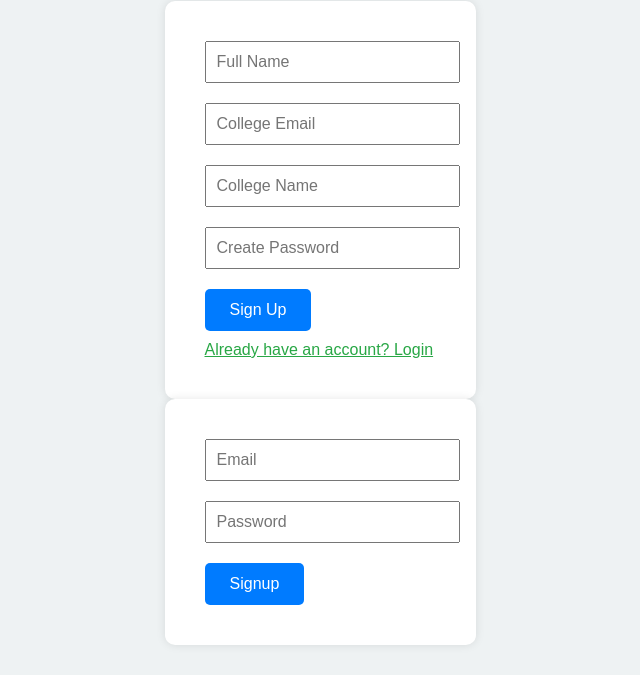
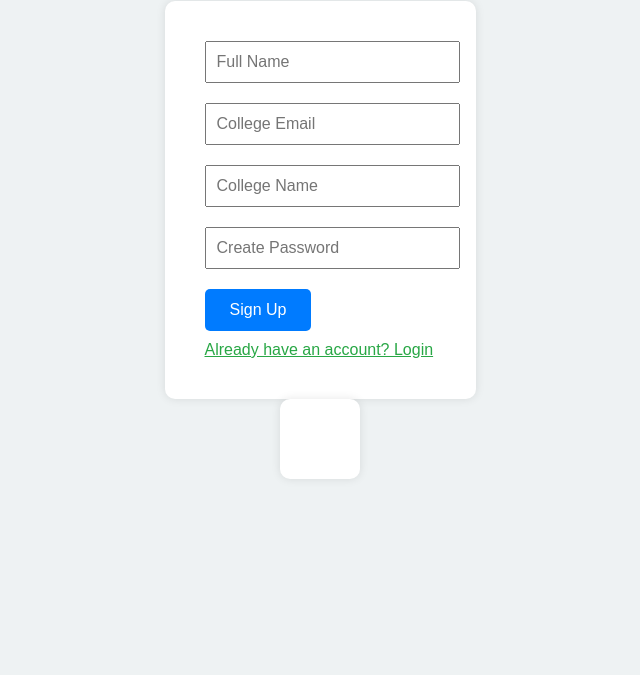
Before and after one commit to adarshshukla1-dev/Skill-Linkr, a plain HTML site: page student-signup.html in a window 1280 px wide. Shown: the part 125-800 px from the top of the page, without its empty margins (320-960 px from the left). Drawn offline with Linux system fonts and the light colour scheme.

Commit message:
Update student-signup.html

```diff
--- a/student-signup.html
+++ b/student-signup.html
@@ -51,17 +51,11 @@
 </body>
 </html>
 <form onsubmit="signup(event)">
-  <input type="email" id="email" placeholder="Email" required />
-  <input type="password" id="password" placeholder="Password" required />
-  <button type="submit">Signup</button>
 </form>
 
 <script>
   function signup(e) {
     e.preventDefault();
-    const email = document.getElementById("email").value;
-    const password = document.getElementById("password").value;
-
     firebase.auth().createUserWithEmailAndPassword(email, password)
       .then(userCredential => {
         alert("Signup successful!");
```
